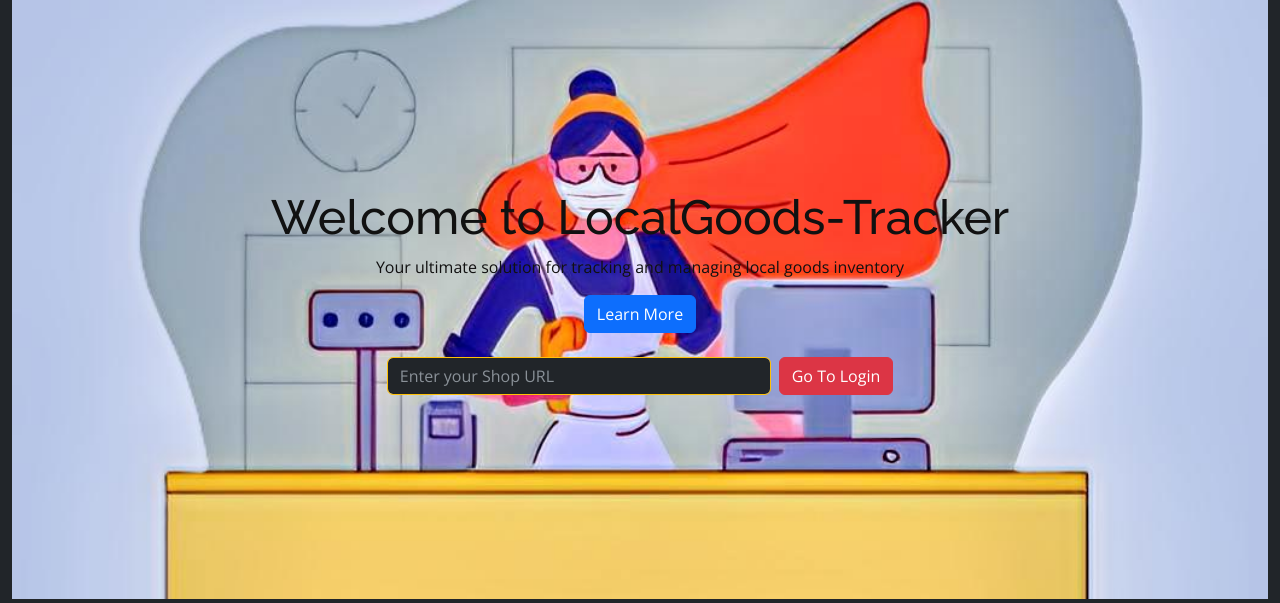
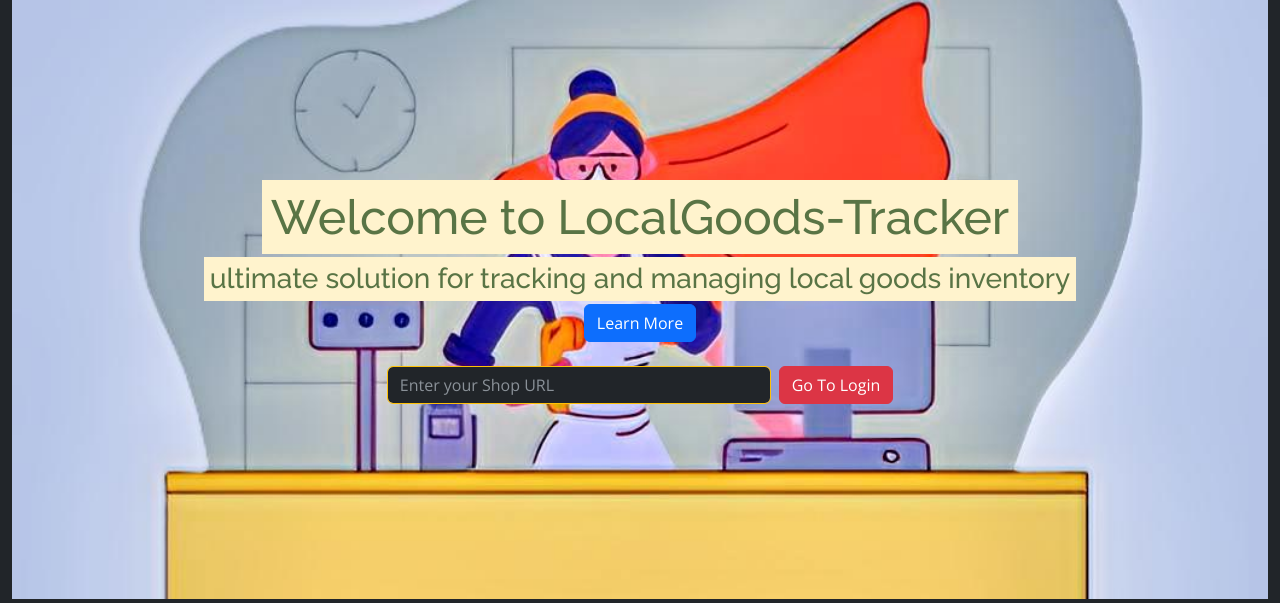
Before and after one commit to Realgorithm/LocalGoods-Tracker, a PHP site: page /home.php in a window 1280 px wide. Shown: the part 61-664 px from the top of the page. Run offline with PHP 8.4, Linux system fonts and the light colour scheme; some libraries are stand-ins or nearby versions.

Commit message:
new version

```diff
--- a/home.php
+++ b/home.php
@@ -20,9 +20,13 @@
             margin-bottom: 0;
         }
 
+        .bordered-text {
+            border: 2px solid #000; /* Border color and thickness */
+            padding: 5px; /* Optional padding for better visual appearance */
+        }
         .hero-section {
             background: url('assets/img/hero-bg.png') no-repeat center center/cover;
-            color: #111;
+            color: #597445;
             padding: 190px 0;
             height: 600px;
 
@@ -115,8 +119,8 @@
         <!-- Hero Section -->
         <header class="hero-section" id="home">
             <div class="container-fluid text-center">
-                <h1>Welcome to LocalGoods-Tracker</h1>
-                <p>Your ultimate solution for tracking and managing local goods inventory</p>
+                <h1 class="mb-3"><span class="mark">Welcome to LocalGoods-Tracker</span></h1>
+                <h3><span class="mark"> ultimate solution for tracking and managing local goods inventory</span></h3>
                 <a href="#features" class="btn btn-primary">Learn More</a>
                 <br><br>
                 <form class="row g-2" id="already-user" method="POST">
--- a/signup.php
+++ b/signup.php
@@ -15,6 +15,7 @@
     <div class="container-fluid">
         <div class="row main-content bg-success text-center">
             <div class="col-md-2 text-center company__info">
+            <a href="home.php" class="btn_login">Home</a>
                 <span class="company__logo">
                     <h2><img src="assets/img/company.png" alt="" width="100%" length="100%"></h2>
                 </span>
```
